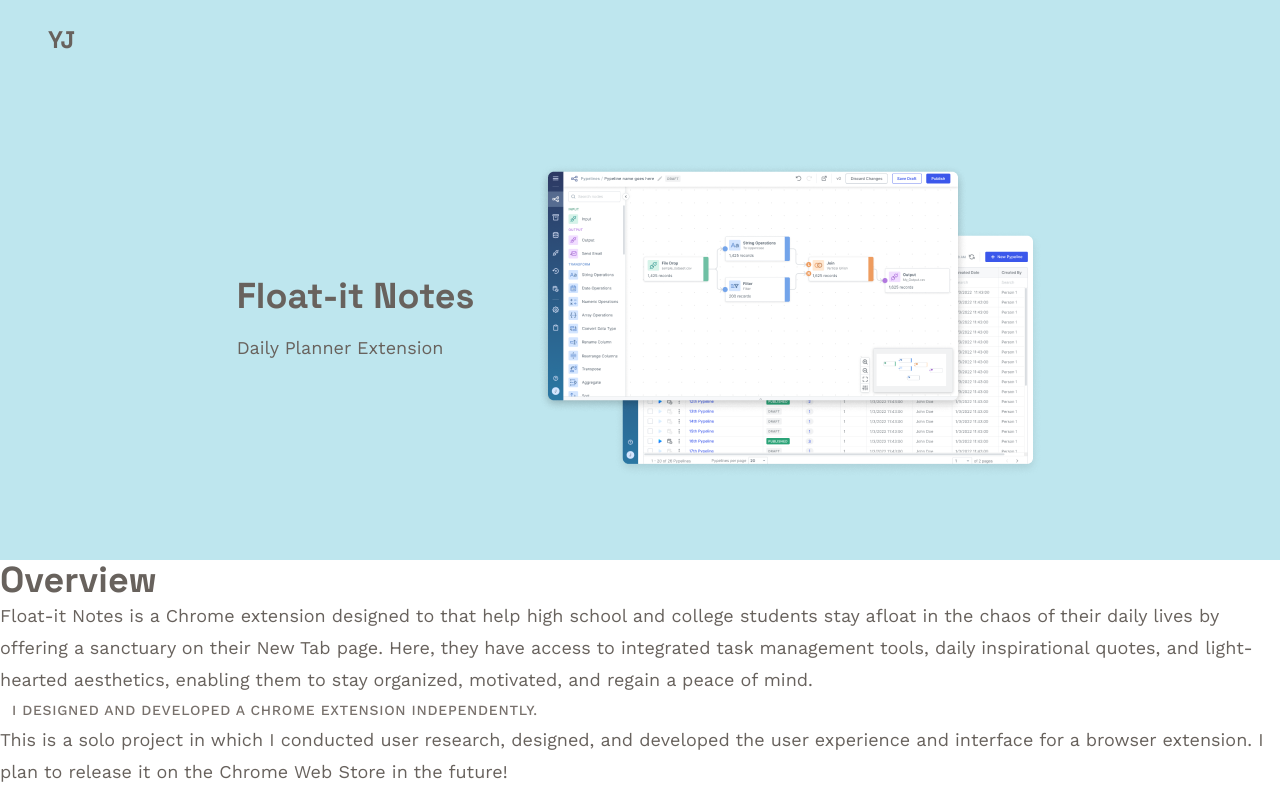
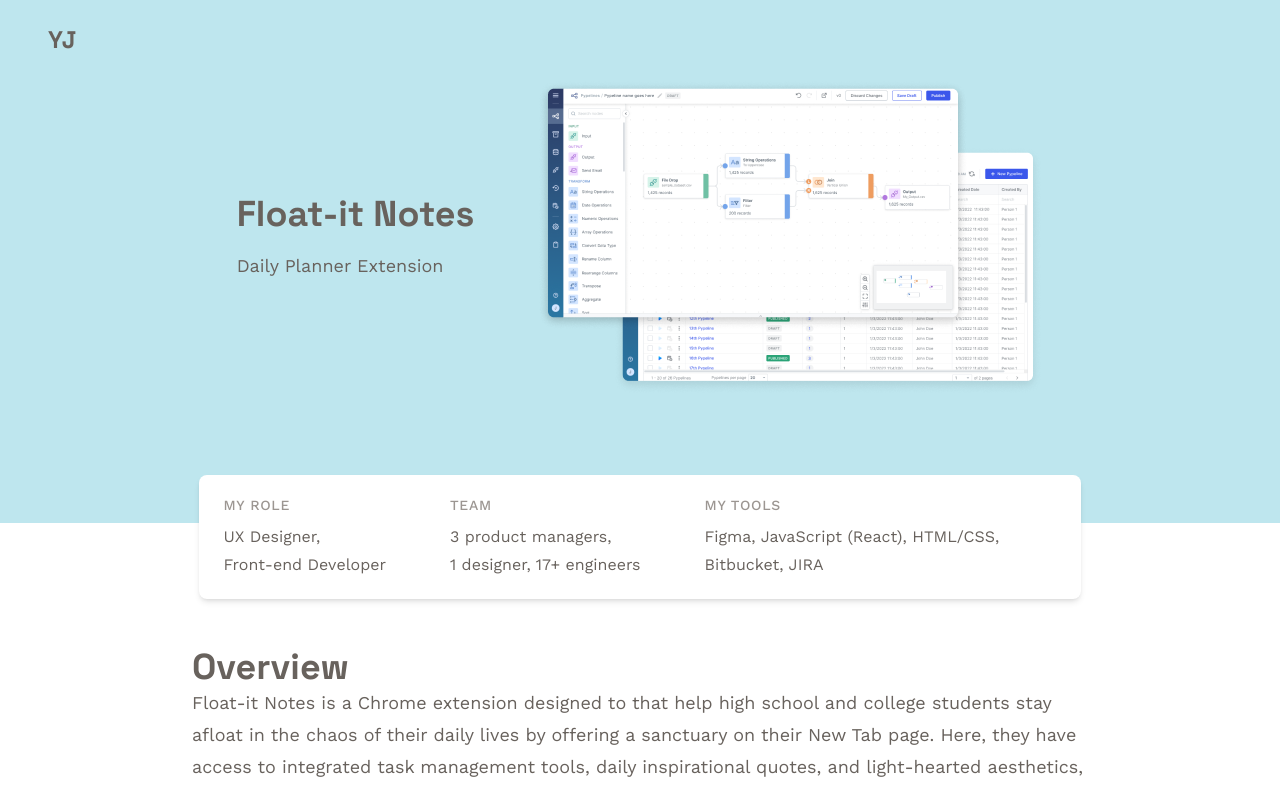
Before and after one commit to yanxinnn/portfolio, a Next.js app: page /projects/float-it-notes in a window 1280 px wide. Shown: the top 789 px of the page. Built offline with nearby package versions, Linux system fonts and the light colour scheme.

Commit message:
projects styling

```diff
--- a/public/game/aboutMe.html
+++ b/public/game/aboutMe.html
@@ -53,7 +53,7 @@
           <p>Hey there!</p>
           <p>
             I'm Yanxin (yang-sheen), a UX Designer & Developer passionate about
-            creating impactful, delightful and human experiences. I graduated
+            creating impactful, delightful, and human experiences. I graduated
             from New York University, where I studied Integrated Design & Media,
             Computer Science, and Science & Technology Studies.
           </p>
--- a/src/app/globals.css
+++ b/src/app/globals.css
@@ -51,6 +51,12 @@
     @apply font-medium flex gap-12 text-lg;
   }
   .logo {
-    @apply font-bold grow text-2xl;
+    @apply font-bold grow text-2xl tracking-wider;
+  }
+  .projectStatsLabel {
+    @apply pl-0 text-stone-450 leading-5;
+  }
+  .projectStatsText {
+    @apply text-base leading-7;
   }
 }
--- a/src/app/projects/[name]/page.tsx
+++ b/src/app/projects/[name]/page.tsx
@@ -40,6 +40,8 @@ export default async function Page(props: PageProps) {
     });
 
     return (
+      <div className="flex flex-col gap-12">
+        {/* Header */}
         <div>
           <div
             className="header"
@@ -49,8 +51,10 @@ export default async function Page(props: PageProps) {
               YJ
             </Link>
           </div>
+
+          {/* Project banner */}
           <div
-          className="flex flex-row h-[30rem] justify-center items-center gap-16"
+            className="flex flex-wrap justify-center items-center gap-16 pb-32"
             style={{ backgroundColor: frontmatter.backgroundColor1 }}
           >
             <div className="flex flex-col gap-4 max-w-60">
@@ -59,7 +63,34 @@ export default async function Page(props: PageProps) {
             </div>
             <img src="/images/pypeline.png" className="object-none"></img>
           </div>
-        {content}
+        </div>
+
+        {/* Project stats */}
+        <div className="flex flex-wrap gap-x-16 gap-y-6 w-fit place-self-center -mt-24 bg-white items-center py-5 px-6 shadow-md rounded-lg">
+          <div className="flex flex-col gap-2 max-w-[12rem]">
+            <h3 className="projectStatsLabel">My Role</h3>
+            <p className="projectStatsText">
+              UX Designer, <br></br>Front-end Developer
+            </p>
+          </div>
+
+          <div className="flex flex-col gap-2 self-start max-w-[13rem]">
+            <h3 className="projectStatsLabel">Team</h3>
+            <p className="projectStatsText">
+              3 product managers, <br></br>1 designer, 17+ engineers
+            </p>
+          </div>
+
+          <div className="flex flex-col gap-2 self-start max-w-[22rem]">
+            <h3 className="projectStatsLabel">My Tools</h3>
+            <p className="projectStatsText">
+              Figma, JavaScript (React), HTML/CSS, Bitbucket, JIRA
+            </p>
+          </div>
+        </div>
+
+        {/* Project dependent content */}
+        <div className="max-w-[56rem] self-center">{content}</div>
       </div>
     );
   } catch {
--- a/tailwind.config.ts
+++ b/tailwind.config.ts
@@ -11,6 +11,7 @@ const config: Config = {
     extend: {
       colors: {
         stone: {
+          450: "#9c9692",
           550: "#68625D",
         },
         neutral: {
```
Also changed, not shown: src/app/page.tsx (+4 -4 lines). Lines whose indentation alone changed are shown as unchanged.
